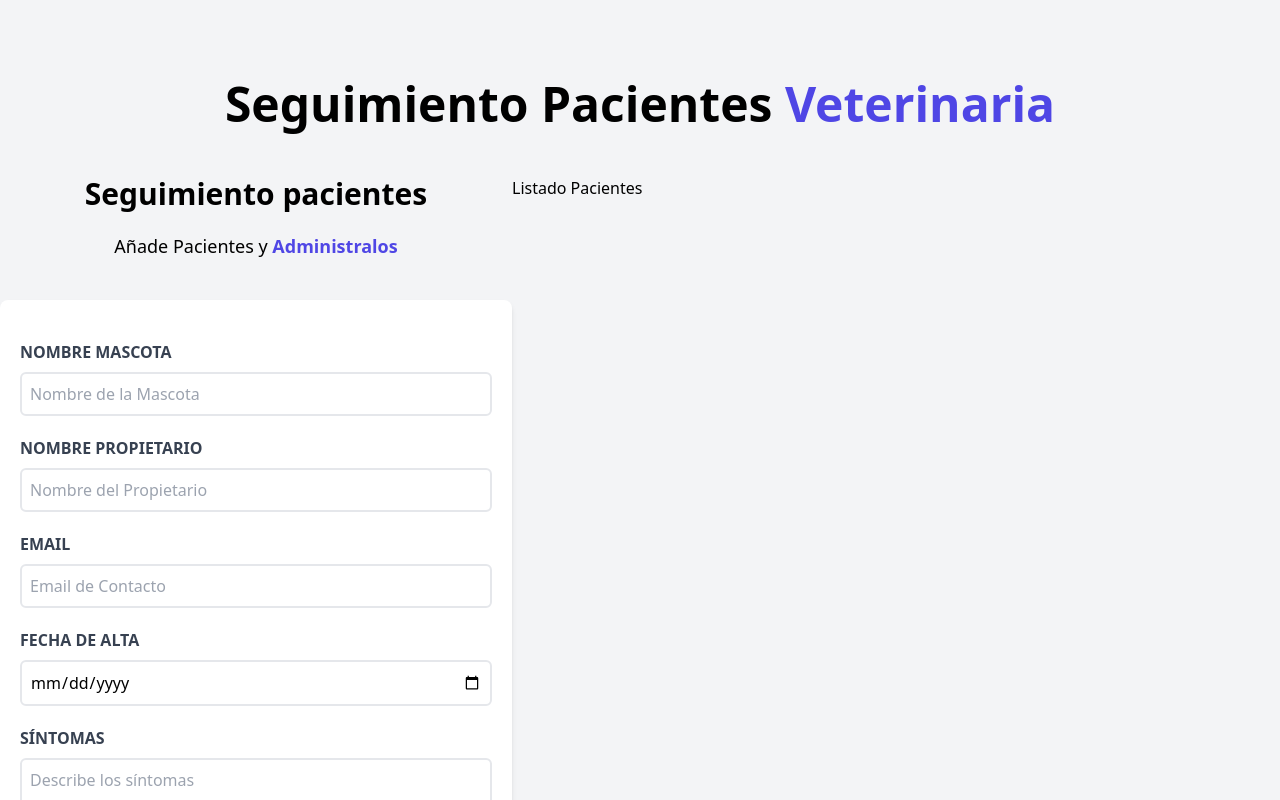
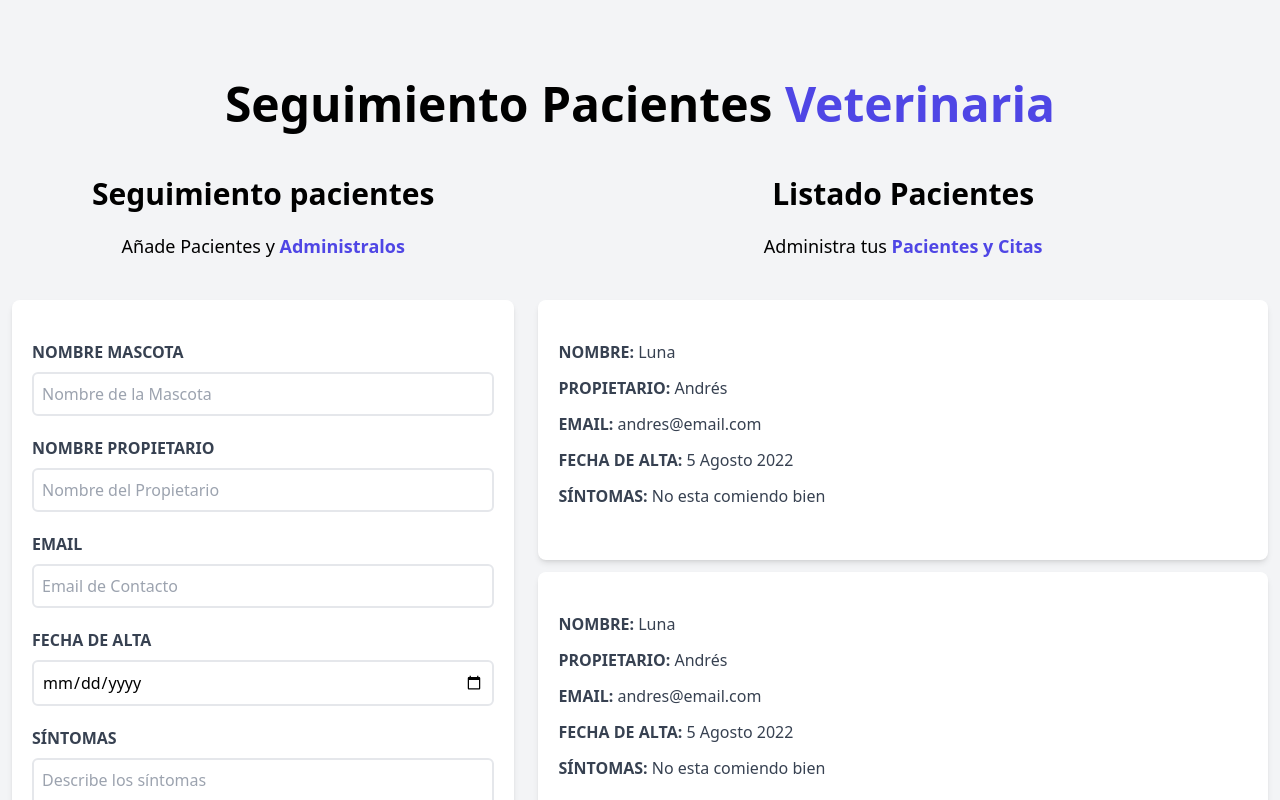
Before and after one commit to bl00p1ng/Citas-Veterinaria-React, a React (Vite) app: page / in a window 1280 px wide. Shown: the top 800 px of the page. Built offline with nearby package versions, Linux system fonts and the light colour scheme.

Commit message:
Componentes para mostrar pacientes

```diff
--- a/src/components/Form.jsx
+++ b/src/components/Form.jsx
@@ -1,6 +1,6 @@
 const Form = () => {
   return (
-    <div className="md:w-1/2 lg:w-2/5">
+    <div className="mx-3 md:w-1/2 lg:w-2/5">
       <h2 className="font-black text-3xl text-center">Seguimiento pacientes</h2>
 
       <p className="text-lg mt-5 mb-10 text-center">
--- /dev/null
+++ b/src/components/Patient.jsx
@@ -0,0 +1,32 @@
+const Patient = () => {
+  return (
+    <div className="m-3 bg-white shadow-md px-5 py-10 rounded-lg">
+      <p className="font-bold mb-3 text-gray-700 uppercase">
+        Nombre: {''}
+        <span className="font-normal normal-case">Luna</span>
+      </p>
+
+      <p className="font-bold mb-3 text-gray-700 uppercase">
+        Propietario: {''}
+        <span className="font-normal normal-case">Andrés</span>
+      </p>
+
+      <p className="font-bold mb-3 text-gray-700 uppercase">
+        Email: {''}
+        <span className="font-normal normal-case">andres@email.com</span>
+      </p>
+
+      <p className="font-bold mb-3 text-gray-700 uppercase">
+        Fecha de Alta: {''}
+        <span className="font-normal normal-case">5 Agosto 2022</span>
+      </p>
+
+      <p className="font-bold mb-3 text-gray-700 uppercase">
+        Síntomas: {''}
+        <span className="font-normal normal-case">No esta comiendo bien</span>
+      </p>
+    </div>
+  )
+}
+
+export default Patient
--- a/src/components/PatientsList.jsx
+++ b/src/components/PatientsList.jsx
@@ -1,7 +1,20 @@
+import Patient from './Patient.jsx';
+
 const PatientsList = () => {
   return (
-    <div className="w-1/2 lg:3/5">
-      <h2>Listado Pacientes</h2>
+    <div className="md:w-1/2 lg:w-3/5 md:h-screen md:overflow-y-scroll">
+      <h2 className="font-black text-3xl text-center">Listado Pacientes</h2>
+      <p className="text-lg mt-5 mb-10 text-center">
+        Administra tus {''}
+        <span className="text-indigo-600 font-bold">Pacientes y Citas</span>
+      </p>
+
+      {/* LISTADO DE LOS PACIENTES */}
+      <Patient />
+      <Patient />
+      <Patient />
+      <Patient />
+      <Patient />
     </div>
   )
 }
```
